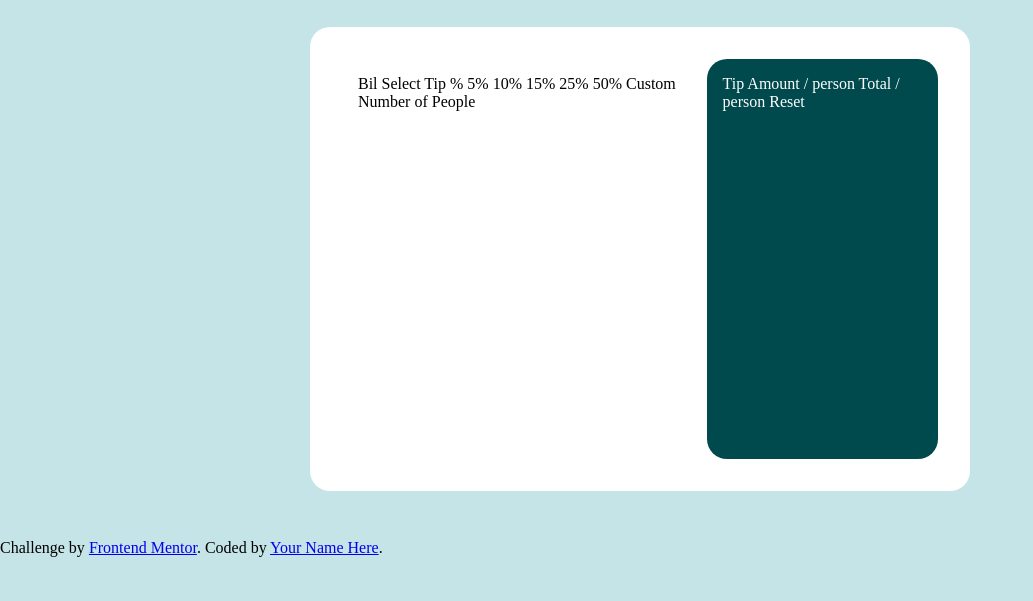
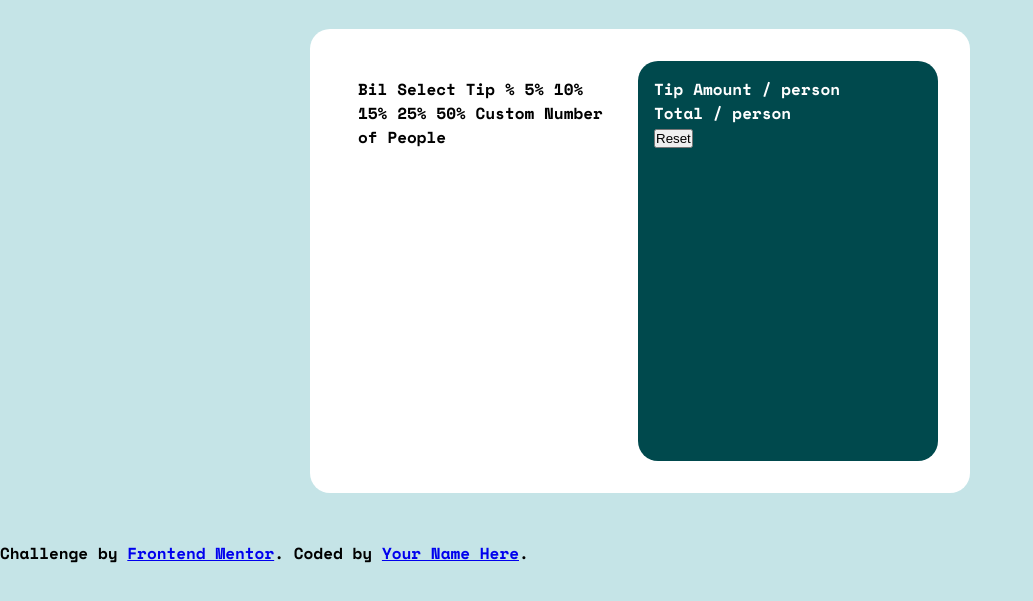
Before and after one commit to MiguelFEWebDev/Tip-calculator, a plain HTML site: page index.html in a window 1280 px wide. Shown: the part 111-712 px from the top of the page, without its empty margins (0-1033 px from the left). Drawn offline with nearby package versions, Linux system fonts and the light colour scheme.

Commit message:
Layout update + added fonts

```diff
--- a/index.html
+++ b/index.html
@@ -35,7 +35,11 @@
         <div class="calcCost">
           Bil Select Tip % 5% 10% 15% 25% 50% Custom Number of People
         </div>
-        <div class="totalCosts">Tip Amount / person Total / person Reset</div>
+        <div class="totalCosts">
+          <p>Tip Amount / person</p>
+          <p>Total / person</p>
+          <button>Reset</button>
+        </div>
       </div>
     </div>
 
--- a/style.css
+++ b/style.css
@@ -19,6 +19,7 @@
 
 body {
   background-color: var(--lightGrayishCyan);
+  font-family: var(--mainFont);
 }
 .container {
   margin: 3rem;
@@ -50,7 +51,7 @@ body {
 
 .totalCosts {
   min-height: 400px;
-  max-width: 500px;
+  min-width: 300px;
   padding: 1rem;
 
   color: var(--white);
```
